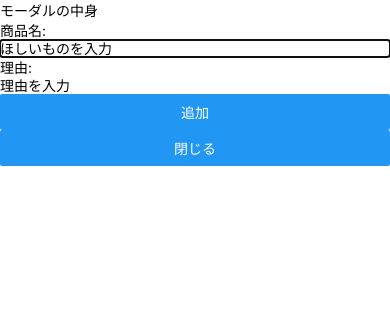
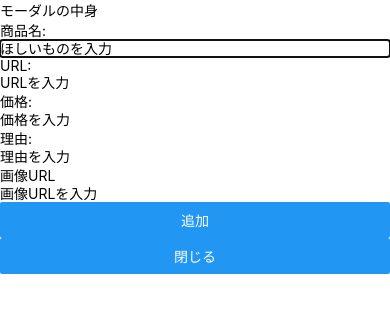
Before and after one commit to kagamihara34/impulse-guard, a React Native app in the folder frontend/: screen /WantList in a window 390 px wide. Both pictures are taken after a click on the button "追加". Shown: the top 312 px of the page. Built offline with nearby package versions, Linux system fonts and the light colour scheme.

Commit message:
feat: 画面遷移・DetailScreen追加

```diff
--- a/frontend/App.tsx
+++ b/frontend/App.tsx
@@ -1,5 +1,22 @@
+import { NavigationContainer } from '@react-navigation/native';
+import { createNativeStackNavigator } from '@react-navigation/native-stack';
 import WantListScreen from './screens/WantListScreen';
+import DetailScreen from './screens/DetailScreen'
+
+const Stack = createNativeStackNavigator();
 
 export default function App() {
-  return <WantListScreen />
+  return (
+    <NavigationContainer>
+      <Stack.Navigator>
+        <Stack.Screen name="WantList" component={WantListScreen} />
+        <Stack.Screen name="Detail" component={DetailScreen} />
+      </Stack.Navigator>
+    </NavigationContainer>
+  );
 }
+
+export type RootStackParamList = {
+  WantList: undefined;
+  Detail: { id: string };
+};
--- a/frontend/components/AddModal.tsx
+++ b/frontend/components/AddModal.tsx
@@ -5,12 +5,15 @@ import { useState } from 'react';
 type Props = {
     visible: boolean;
     onClose: () => void;
-    onAdd: (name: string, reason: string) => void;
+    onAdd: (url: string, name: string, price: number, reason: string, imageUrl: string) => void;
 };
 
 export default function AddModal({ visible, onClose, onAdd }: Props) {
+    const [url, setUrl] = useState('');
     const [name, setName] = useState('');
+    const [price, setPrice] = useState('');
     const [reason, setReason] = useState('');
+    const [imageUrl, setImageUrl] = useState('');
 
     return (
         <Modal visible={visible}>
@@ -22,16 +25,37 @@ export default function AddModal({ visible, onClose, onAdd }: Props) {
                     onChangeText={setName}
                     placeholder="ほしいものを入力"
                 />
+                <Text>URL:</Text>
+                <TextInput
+                    value={url}
+                    onChangeText={setUrl}
+                    placeholder="URLを入力"
+                />
+                <Text>価格:</Text>
+                <TextInput
+                    value={price}
+                    onChangeText={setPrice}
+                    placeholder="価格を入力"
+                />
                 <Text>理由:</Text>
                 <TextInput
                     value={reason}
                     onChangeText={setReason}
                     placeholder="理由を入力"
                 />
+                <Text>画像URL</Text>
+                <TextInput
+                    value={imageUrl}
+                    onChangeText={setImageUrl}
+                    placeholder="画像URLを入力"
+                />
                 <Button title='追加' onPress={() => {
-                    onAdd(name, reason);
+                    onAdd(url, name, Number(price), reason, imageUrl);
+                    setUrl('');
                     setName('');
+                    setPrice('');
                     setReason('');
+                    setImageUrl('');
                     onClose();
                 }}/>
                 <Button title='閉じる' onPress={onClose} />
--- a/frontend/hooks/useWantList.ts
+++ b/frontend/hooks/useWantList.ts
@@ -13,12 +13,15 @@ export function useWantList() {
         return () => clearInterval(interval);
     }, []);
 
-    const addItem = (name: string, reason: string) => {
+    const addItem = (url: string, name: string, price: number, reason: string, imageUrl: string) => {
         if (name.trim() === '') return;
         const newItem: WantItem = {
             id: Date.now().toString(),
+            url,
             name,
+            price,
             reason,
+            imageUrl,
             createdAt: new Date(),
         };
         setItems([...items, newItem]);
--- a/frontend/package.json
+++ b/frontend/package.json
@@ -9,12 +9,16 @@
     "web": "expo start --web"
   },
   "dependencies": {
+    "@react-navigation/native": "^7.1.33",
+    "@react-navigation/native-stack": "^7.14.5",
     "@types/react": "18.3.28",
     "expo": "54",
     "expo-status-bar": "~55.0.4",
     "react": "18.2.0",
     "react-dom": "18.2.0",
     "react-native": "0.74.0",
+    "react-native-safe-area-context": "~5.6.0",
+    "react-native-screens": "~4.16.0",
     "react-native-web": "^0.21.0"
   },
   "devDependencies": {
--- a/frontend/screens/DetailScreen.tsx
+++ b/frontend/screens/DetailScreen.tsx
@@ -0,0 +1,10 @@
+import { useState } from "react";
+import { Text , View } from "react-native";
+
+export default function DetailScreen(){
+    return (
+        <View>
+            <Text>詳細画面</Text>
+        </View>
+    )
+}
--- a/frontend/screens/WantListScreen.tsx
+++ b/frontend/screens/WantListScreen.tsx
@@ -1,11 +1,17 @@
 import { useState } from 'react';
-import { View, Text, Button, FlatList, StyleSheet } from 'react-native';
+import { View, Text, Button, FlatList, StyleSheet, TouchableOpacity } from 'react-native';
+import { NavigationContainer, useNavigation } from '@react-navigation/native';
+import { NativeStackNavigationProp } from '@react-navigation/native-stack';
 import { useWantList } from '../hooks/useWantList';
 import AddModal from '../components/AddModal';
+import { RootStackParamList } from '../App';
+
+type NavigationProp = NativeStackNavigationProp<RootStackParamList, 'WantList'>;
 
 export default function WantListScreen() {
     const { items, addItem, deleteItem, getRemainingTime } = useWantList();
     const [isModalVisible, setIsModalVisible] = useState(false);
+    const navigation = useNavigation<NavigationProp>();
 
     return (
         <View style={styles.container}>
@@ -20,10 +26,12 @@ export default function WantListScreen() {
                 data={items}
                 keyExtractor={(item) => item.id}
                 renderItem={({ item }) => (
-                    <Text style={styles.item}>
-                        {item.name} - {getRemainingTime(item.createdAt) === 0 ? '購入OK!' : `残り${getRemainingTime(item.createdAt)}時間`}
-                        <Button title="削除" onPress={() => deleteItem(item.id)} />
-                    </Text>
+                    <TouchableOpacity onPress={() => navigation.navigate(`Detail`, { id: item.id })}>
+                        <Text style={styles.item}>
+                            {item.name} - {getRemainingTime(item.createdAt) === 0 ? '購入OK!' : `残り${getRemainingTime(item.createdAt)}時間`}
+                            <Button title="削除" onPress={() => deleteItem(item.id)} />
+                        </Text>
+                    </TouchableOpacity>
                 )}
             />
         </View>
```
Also changed, not shown: 1 other file (tests, documents, lock files or other folders).
